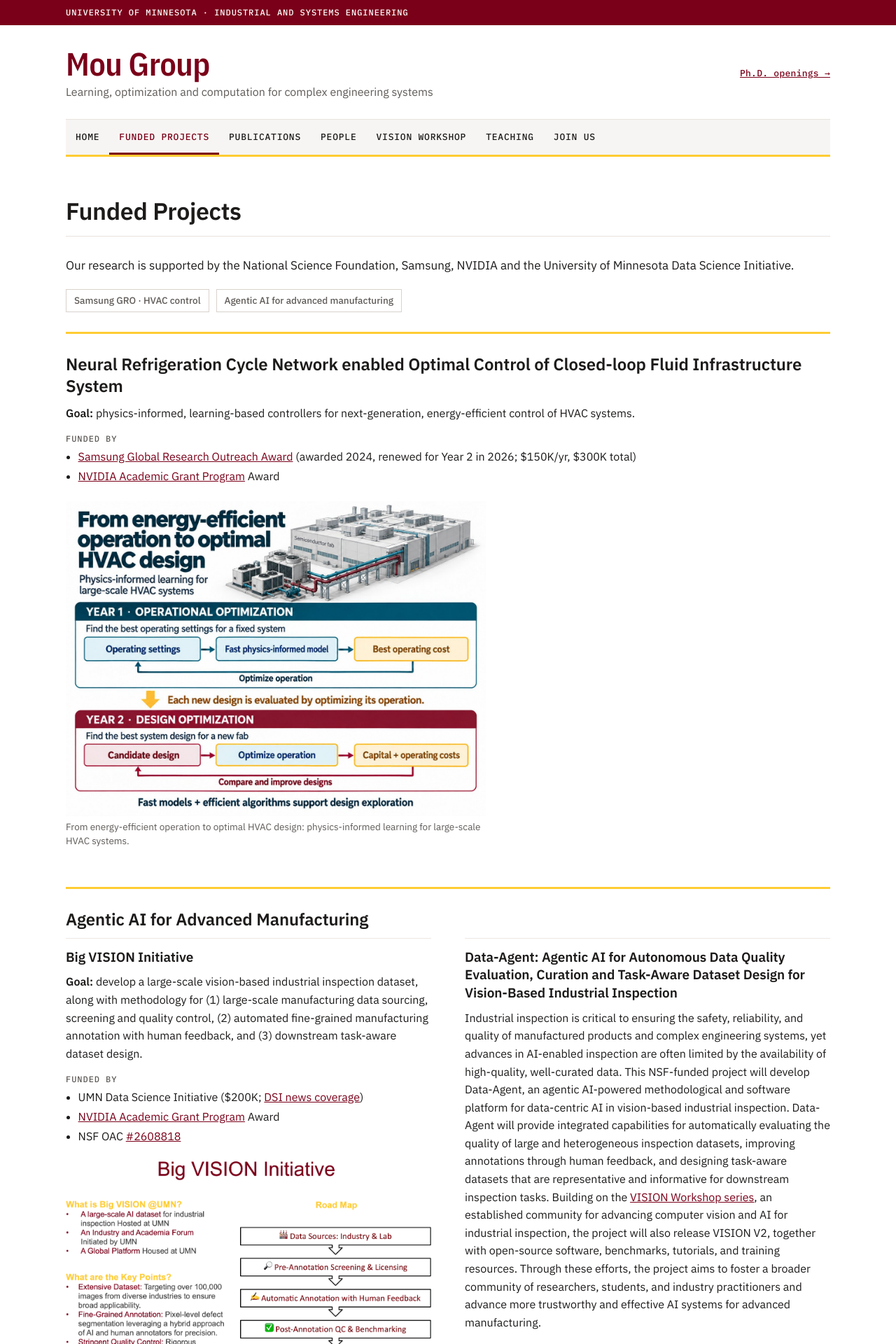
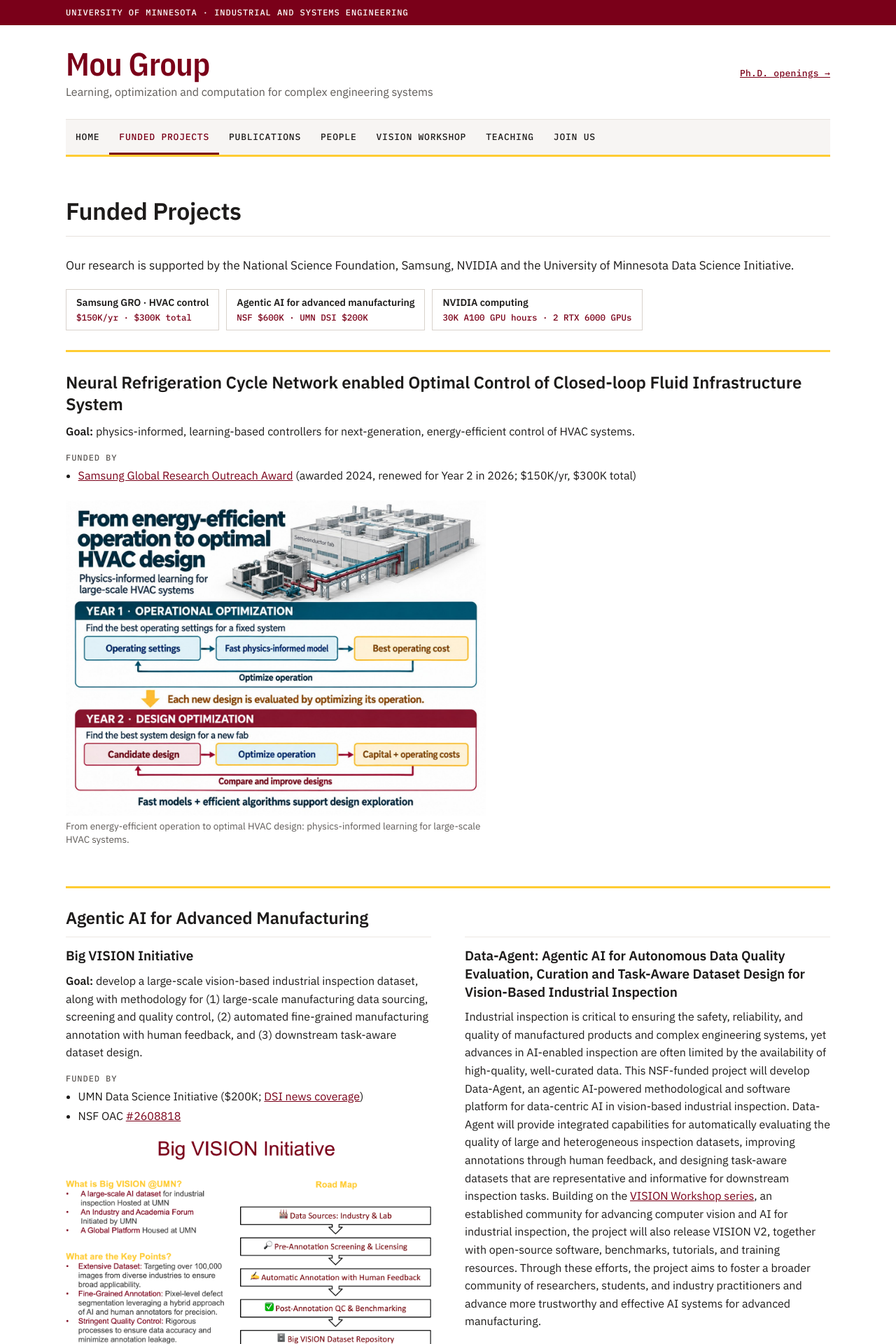
Before and after one commit to Mou-group-UMN/mou-group-umn.github.io, a Jekyll site: the page built from projects.html, in a window 1280 px wide. Shown: the top 1920 px of the page at 70% size. Built offline with Jekyll 4.4.1, drawn with Linux system fonts in a browser that asks for light colours; some of the changed text lies outside the part shown.

Commit message:
Funded Projects: amounts in the jump list and an NVIDIA computing section
- Each jump-list entry shows its funding (Samsung GRO $150K/yr, $300K
  total; NSF $600K and UMN DSI $200K; NVIDIA compute).
- New "NVIDIA Computing Support" section: 30K A100 GPU hours (2025, data
  quality evaluation and synthetic data, Big VISION) and 2 RTX 6000 Max-Q
  workstation GPUs (2026, physics-informed AI and differentiable
  simulation, HVAC). The NVIDIA lines move out of the HVAC and Big VISION
  funding lists.

Co-Authored-By: Claude Opus 5.5 <noreply@anthropic.com>
Claude-Session: https://claude.ai/code/session_01XBj4b1asWe9EJC5WfSpYSG

```diff
--- a/_data/projects.yml
+++ b/_data/projects.yml
@@ -4,17 +4,20 @@
 # (figures shrink to fit on phones; figures that don't fit next to each other wrap to a new row).
 # parts: sub-projects shown side by side in one section (same fields as a project, minus short;
 # their id is still an anchor). They stack on narrow screens.
+# amount = short funding summary shown under the label in the jump list at the top;
+# funding_label = heading over the funding list (default "Funded by").
 - id: hvac
   short: Samsung GRO · HVAC control
+  amount: "$150K/yr · $300K total"
   title: Neural Refrigeration Cycle Network enabled Optimal Control of Closed-loop Fluid Infrastructure System
   text: '<strong>Goal:</strong> physics-informed, learning-based controllers for next-generation, energy-efficient control of HVAC systems.'
   funding:
     - '<a href="https://www.sait.samsung.co.kr/saithome/about/collabo_recipients.do">Samsung Global Research Outreach Award</a> (awarded 2024, renewed for Year 2 in 2026; $150K/yr, $300K total)'
-    - '<a href="https://www.nvidia.com/en-us/industries/higher-education-research/academic-grant-program/">NVIDIA Academic Grant Program</a> Award'
   figures:
     - {image: /assets/img/research/hvac-operation-to-design.jpg, width: 600, caption: 'From energy-efficient operation to optimal HVAC design: physics-informed learning for large-scale HVAC systems.'}
 - id: agentic-ai
   short: Agentic AI for advanced manufacturing
+  amount: "NSF $600K · UMN DSI $200K"
   title: Agentic AI for Advanced Manufacturing
   parts:
     - id: big-vision
@@ -22,7 +25,6 @@
       text: '<strong>Goal:</strong> develop a large-scale vision-based industrial inspection dataset, along with methodology for (1) large-scale manufacturing data sourcing, screening and quality control, (2) automated fine-grained manufacturing annotation with human feedback, and (3) downstream task-aware dataset design.'
       funding:
         - 'UMN Data Science Initiative ($200K; <a href="https://dsi.umn.edu/news/recap-seed-grant-showcase-spotlight-2024-awardees">DSI news coverage</a>)'
-        - '<a href="https://www.nvidia.com/en-us/industries/higher-education-research/academic-grant-program/">NVIDIA Academic Grant Program</a> Award'
         - 'NSF OAC <a href="https://www.nsf.gov/awardsearch/show-award/?AWD_ID=2608818">#2608818</a>'
       figures:
         - {image: /assets/img/projects/big-vision.png, width: 720, alt: 'Big VISION Initiative: what it is, key points and road map', caption: 'Big VISION at UMN: a large-scale AI dataset, an industry–academia forum and a global platform for vision-based industrial inspection.'}
@@ -34,3 +36,12 @@
       team: Sean Mou (PI), with co-PIs Zirui Liu and Yinan Wang
       figures:
         - {image: /assets/img/research/data-agent-overview.png, width: 900, caption: 'Data-Agent’s three thrusts: VLM-agent dataset screening, foundation-model label curation and task-aware dataset design.'}
+- id: nvidia
+  short: NVIDIA computing
+  amount: "30K A100 GPU hours · 2 RTX 6000 GPUs"
+  title: NVIDIA Computing Support
+  text: 'In-kind GPU computing and hardware from the <a href="https://www.nvidia.com/en-us/industries/higher-education-research/academic-grant-program/">NVIDIA Academic Grant Program</a>, supporting our work on data quality, physics-informed AI and differentiable simulation.'
+  funding_label: Awards
+  funding:
+    - '<strong>30K A100 GPU hours</strong> (2025) for automatic data quality evaluation and synthetic data generation, supporting the <a href="#big-vision">Big VISION Initiative</a>'
+    - '<strong>2 RTX 6000 Max-Q workstation GPUs</strong> (2026) for physics-informed AI and differentiable simulation, supporting our <a href="#hvac">HVAC project</a> (a differentiable HVAC system simulator)'
--- a/_includes/project-body.html
+++ b/_includes/project-body.html
@@ -1,6 +1,6 @@
 {% assign pb = include.p %}<div class="pj-text">{% if pb.text %}<p>{{ pb.text }}</p>{% endif %}</div>
 <div class="pj-meta">
-<div><div class="eyebrow">Funded by</div><ul>{% for f in pb.funding %}<li>{{ f }}</li>{% endfor %}</ul></div>
+<div><div class="eyebrow">{{ pb.funding_label | default: "Funded by" }}</div><ul>{% for f in pb.funding %}<li>{{ f }}</li>{% endfor %}</ul></div>
 {% if pb.team %}<div><div class="eyebrow">Team</div><p>{{ pb.team }}</p></div>{% endif %}
 </div>
 <div class="pj-figs">{% for f in pb.figures %}<figure{% if f.width %} style="width:{{ f.width }}px"{% endif %}><a href="{{ f.image | relative_url }}"><img src="{{ f.image | relative_url }}" alt="{{ f.alt | default: f.caption }}"></a>{% if f.caption %}<figcaption>{{ f.caption }}</figcaption>{% endif %}</figure>{% endfor %}</div>
--- a/assets/css/style.css
+++ b/assets/css/style.css
@@ -163,6 +163,8 @@ h3{font-size:19px;line-height:1.3}
 /* funded projects */
 .pj-lead{margin:0 0 16px;font-size:17px;line-height:1.6}
 .pj-jump{margin-bottom:8px}
+.pj-jump a{display:flex;flex-direction:column;gap:3px;padding:9px 14px}   /* jump list: label plus funding amount */
+.pj-jump .jc-t{font:600 14px/1.35 var(--sans);color:var(--ink)}.pj-jump .jc-a{font:500 12.5px/1.4 var(--mono);color:var(--maroon)}
 .project{margin:28px 0;padding:6px 0 28px;background:#fff;border-top:3px solid var(--gold);scroll-margin-top:12px}   /* white, no panel (Sean, 2026-09-30) */
 .project h2{margin:.9em 0 .45em;line-height:1.3}
 .pj-text{max-width:880px}.pj-text p{margin:0}
--- a/projects.html
+++ b/projects.html
@@ -4,7 +4,7 @@ title: Funded Projects
 permalink: /projects/
 ---
 <p class="pj-lead">{{ site.data.home.projects_lead }}</p>
-<div class="chips pj-jump">{% for p in site.data.projects %}<a href="#{{ p.id }}">{{ p.short }}</a>{% endfor %}</div>
+<div class="chips pj-jump">{% for p in site.data.projects %}<a href="#{{ p.id }}"><span class="jc-t">{{ p.short }}</span>{% if p.amount %}<span class="jc-a">{{ p.amount }}</span>{% endif %}</a>{% endfor %}</div>
 {% for p in site.data.projects %}
 <section class="project" id="{{ p.id }}">
 <h2>{{ p.title }}</h2>
```
